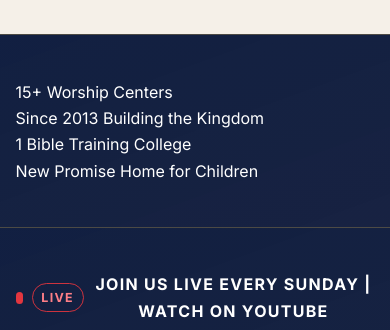
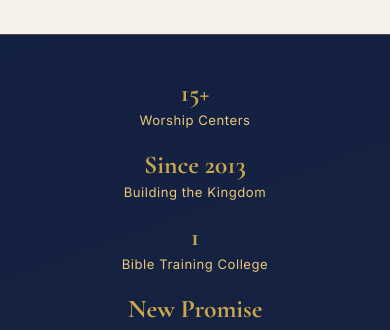
Before and after one commit to MadScie254/Nehemia_Church, a website: page index.html in a window 390 px wide. Shown: the part 1526-1856 px from the top of the page. Drawn offline with nearby package versions, Linux system fonts and the light colour scheme.

Commit message:
feat: add responsive stats bar component and branch card hover effects to styles.css

```diff
--- a/styles.css
+++ b/styles.css
@@ -1635,7 +1635,64 @@
   }
 }
 
+/* Stats Bar — Homepage Impact */
+.stats-bar {
+  display: flex;
+  justify-content: center;
+  gap: 2rem;
+  flex-wrap: wrap;
+  text-align: center;
+}
+
+.stat-item {
+  display: flex;
+  flex-direction: column;
+  align-items: center;
+  gap: 0.2rem;
+  min-width: 140px;
+}
+
+.stat-number {
+  font-family: "Cormorant Garamond", serif;
+  font-size: clamp(1.6rem, 3.5vw, 2.4rem);
+  font-weight: 700;
+  color: var(--color-gold);
+  line-height: 1.1;
+}
+
+.stat-label {
+  font-size: 0.82rem;
+  color: var(--color-gold-light);
+  letter-spacing: 0.04em;
+}
+
+/* Branch Card Styling */
+.branch-card {
+  text-align: center;
+  transition: transform 0.3s ease, border-color 0.3s ease;
+}
+
+.branch-card:hover {
+  transform: translateY(-5px);
+  border-color: rgba(201, 168, 76, 0.55);
+}
+
+@media (max-width: 720px) {
+  .stats-bar {
+    gap: 1rem;
+  }
+
+  .stat-item {
+    min-width: 120px;
+  }
+}
+
 @media (max-width: 480px) {
+  .stats-bar {
+    flex-direction: column;
+    gap: 1.2rem;
+  }
+
   .nav-wrap {
     min-height: 76px;
   }
```
